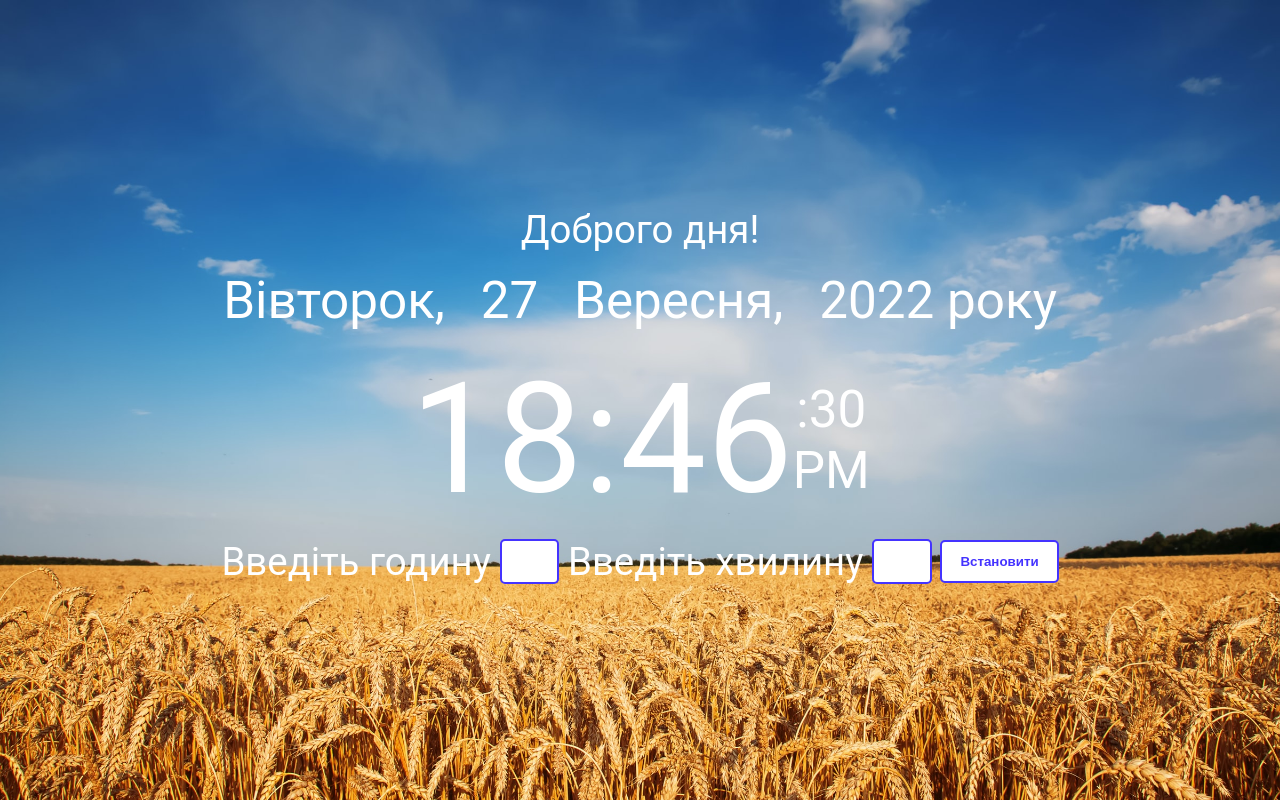
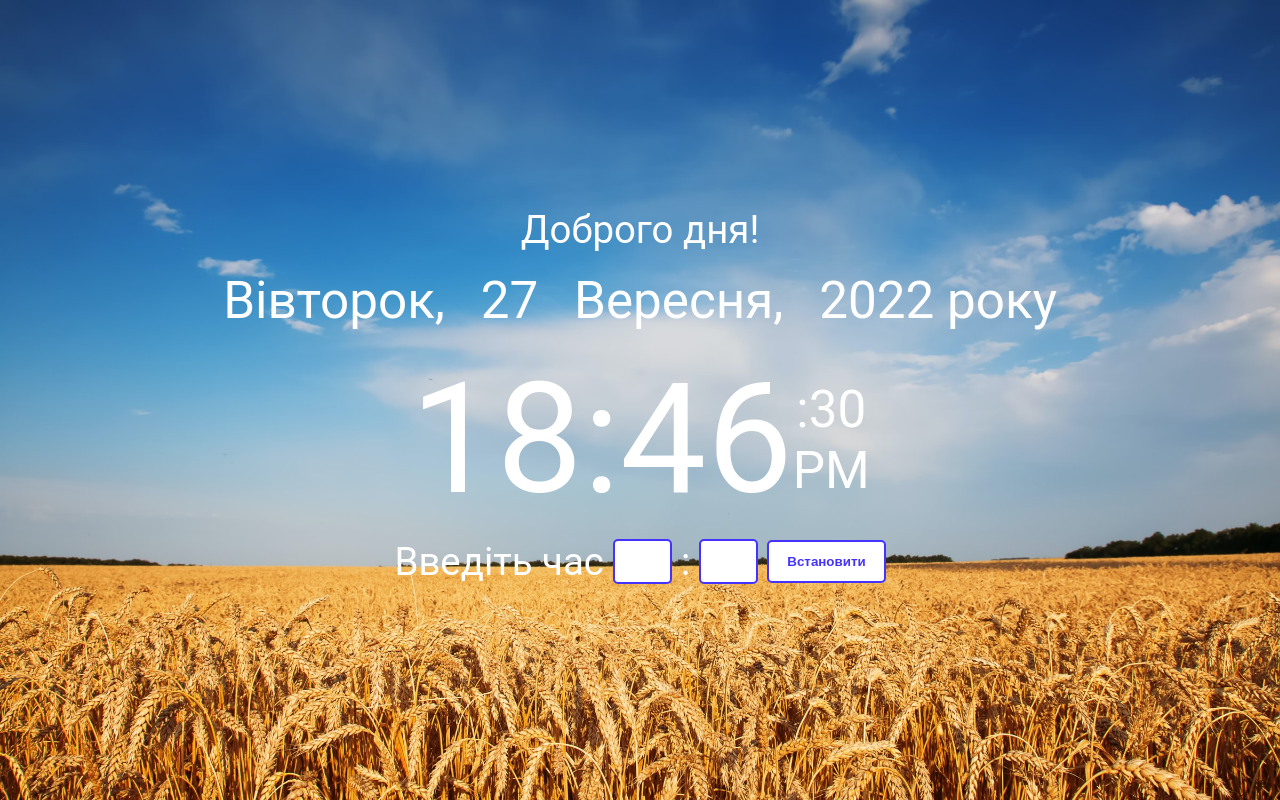
Before and after one commit to KestPetrenko/Alarm_clock, a plain HTML site: page index.html in a window 1280 px wide. Drawn offline with Linux system fonts and the light colour scheme.

Commit message:
Update index.html
Введіть час

```diff
--- a/index.html
+++ b/index.html
@@ -29,9 +29,9 @@
         </div>
 
         <div class="divAlarm">
-            <label for="">Введіть годину</label>
+            <label for="">Введіть час</label>
             <input type="number" name="" id="" class="hr1" min="0" max="23">
-            <label for="">Введіть хвилину</label>
+            <label for="">:</label>
             <input type="number" name="" id="" class="min1" min="0" max="59">
             <button class="alarm1">Встановити</button>
         </div>
```
